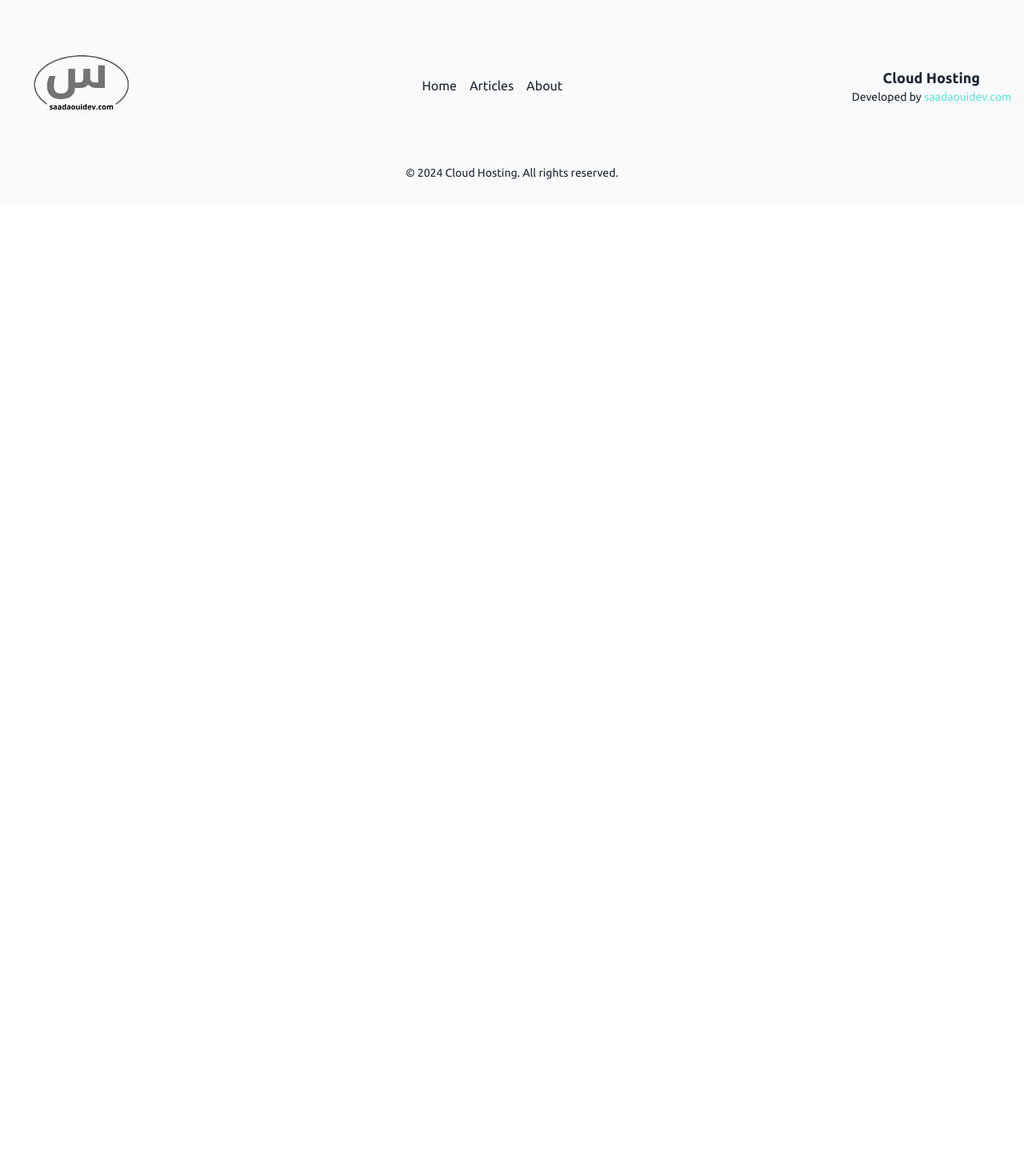
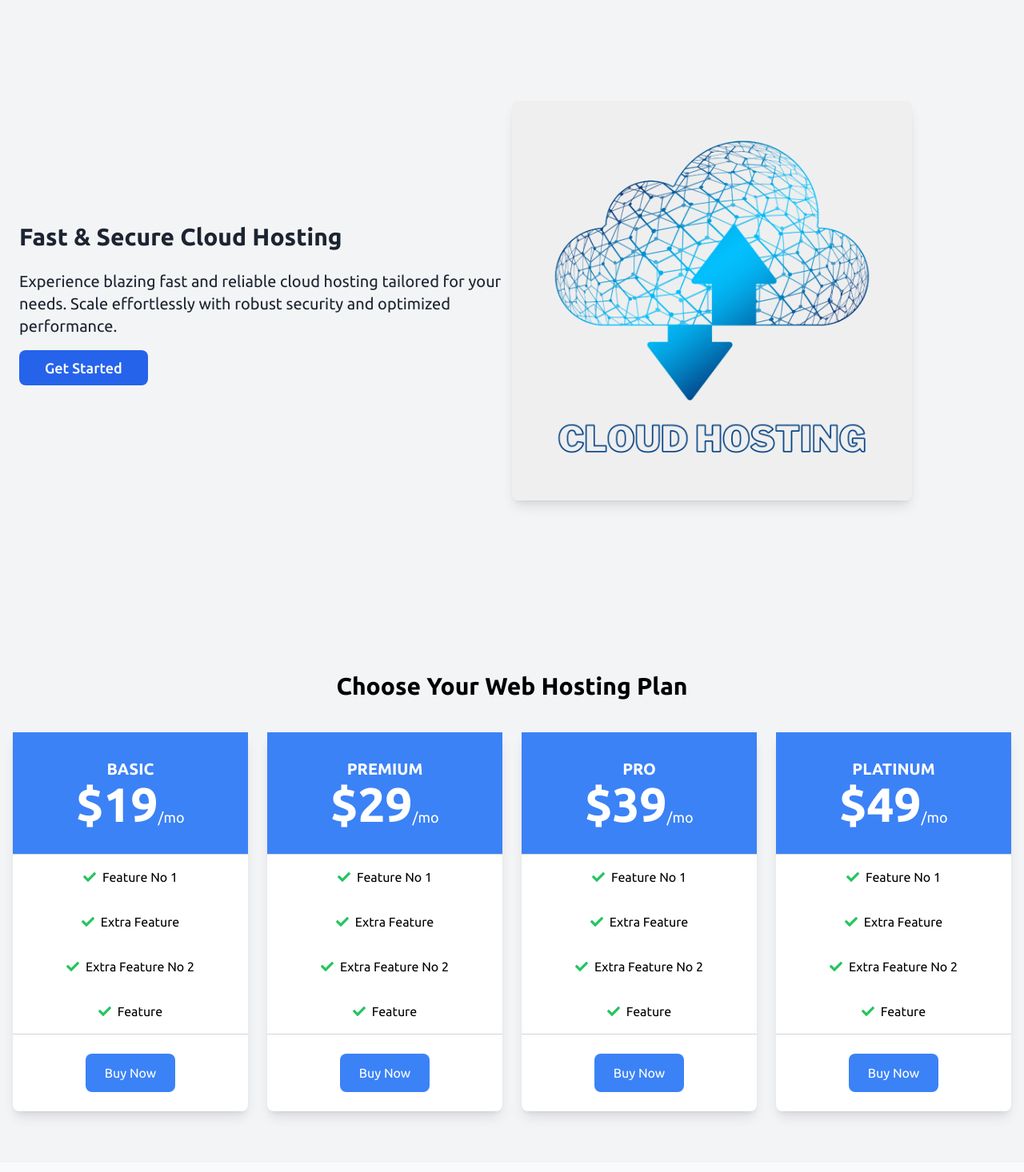
Before and after one commit to Saadaoui-Forkan/Cloud-Hosting, a Next.js app: page / in a window 1280 px wide. Shown: the part 104-1570 px from the top of the page at 80% size. Before the commit the page ends 800 px from the top, so only its background shows below. Built offline with nearby package versions, Linux system fonts and the light colour scheme.

Commit message:
create home page

```diff
--- a/src/app/about/page.tsx
+++ b/src/app/about/page.tsx
@@ -2,7 +2,14 @@ import React from 'react'
 
 const About = () => {
   return (
-    <div>About</div>
+    <section className="h-[50vh] container m-auto">
+      <h1 className="text-3xl font-bold text-gray-800 p-5">
+        About This App
+      </h1>
+      <p className="px-5 text-gray-600 text-xl">
+        The best web hosting solution for your online success
+      </p>
+    </section>
   )
 }
 
--- a/src/app/articles/search/page.tsx
+++ b/src/app/articles/search/page.tsx
@@ -1,4 +1,4 @@
-import React from 'react'
+
 
 const Search = () => {
   return (
--- a/src/app/globals.css
+++ b/src/app/globals.css
@@ -7,3 +7,24 @@
   margin: 0;
   box-sizing: border-box;
 }
+
+/* Hero Section Animation */
+@keyframes fadeInUp {
+  from {
+    opacity: 0;
+    transform: translateY(20px);
+  }
+  to {
+    opacity: 1;
+    transform: translateY(0);
+  }
+}
+.animate-fadeInUp {
+  animation: fadeInUp 1s ease forwards;
+}
+.delay-200 {
+  animation-delay: 0.2s;
+}
+.delay-300 {
+  animation-delay: 0.3s;
+}
--- a/src/app/page.tsx
+++ b/src/app/page.tsx
@@ -1,11 +1,12 @@
-import Footer from "@/components/footer";
-import Header from "@/components/header"
+
+import Hero from "@/components/home/Hero";
+import Plans from "@/components/home/Plans";
 
 export default function Home() {
   return (
     <div className="">
-      السلام عليكم ورحمة الله وبركاته
-
+      <Hero/>
+      <Plans/>
     </div>
   );
 }
--- a/src/components/footer/index.tsx
+++ b/src/components/footer/index.tsx
@@ -16,6 +16,8 @@ const Footer = () => {
               alt="Logo"
               height={150}
               width={150}
+              priority  // default value is true
+              //priority={true} ==> free loading: load the image then the content / priority={false} ==> lazy loading: load the content then the image
               className="cursor-pointer"
             />
           </div>
--- a/src/components/header/index.tsx
+++ b/src/components/header/index.tsx
@@ -22,7 +22,7 @@ const Header = () => {
   ];
 
   return (
-    <div className="flex justify-between items-center shadow-md h-20 relative">
+    <div className="flex justify-between items-center shadow-md h-20 relative z-10">
       {/* Logo */}
       <Link href="/">
         <Image
@@ -30,6 +30,7 @@ const Header = () => {
           alt="Logo"
           height={100}
           width={100}
+          priority
           className="cursor-pointer"
         />
       </Link>
--- /dev/null
+++ b/src/components/home/Hero.tsx
@@ -0,0 +1,39 @@
+import Image from 'next/image'
+import cloudHosting from '../../../public/cloud-hosting.png'
+import Link from 'next/link'
+
+const Hero = () => {
+  return (
+    <section className="relative flex flex-col md:flex-row items-center justify-between min-h-screen bg-gray-100 text-darkBlue px-6 py-16">
+
+      {/* Text Content */}
+      <div className="md:w-1/2 space-y-6 text-center md:text-left">
+        <h1 className="text-2xl md:text-3xl font-bold animate-fadeInUp">
+          Fast & Secure Cloud Hosting
+        </h1>
+        <p className="max-w-2xl mx-auto md:mx-0 text-lg md:text-xl animate-fadeInUp delay-200">
+          Experience blazing fast and reliable cloud hosting tailored for your needs. Scale effortlessly with robust security and optimized performance.
+        </p>
+        <div className="mt-8 animate-fadeInUp delay-300">
+          <Link href="#pricing" className="px-8 py-3 bg-blue-600 hover:bg-blue-700 text-white text-lg font-medium rounded-lg transition duration-300 ease-in-out">
+            Get Started
+          </Link>
+        </div>
+      </div>
+
+      {/* Image Content */}
+      <div className="md:w-1/2 mt-8 md:mt-0 animate-fadeInRight">
+        <Image
+          src={cloudHosting}
+          alt="Cloud Hosting"
+          className="object-cover rounded-lg shadow-lg"
+          height={500}
+          width={500}
+          priority
+        />
+      </div>
+    </section>
+  )
+}
+
+export default Hero
--- /dev/null
+++ b/src/components/home/Plans.tsx
@@ -0,0 +1,64 @@
+import React from 'react';
+import { FaCheck } from 'react-icons/fa';
+import Link from 'next/link';
+
+// Interface pour un plan
+interface Plan {
+  name: string;
+  price: number;
+  features: string[];
+}
+
+const plans: Plan[] = [
+  { name: 'Basic', price: 19, features: ['Feature No 1', 'Extra Feature', 'Extra Feature No 2', 'Feature'] },
+  { name: 'Premium', price: 29, features: ['Feature No 1', 'Extra Feature', 'Extra Feature No 2', 'Feature'] },
+  { name: 'Pro', price: 39, features: ['Feature No 1', 'Extra Feature', 'Extra Feature No 2', 'Feature'] },
+  { name: 'Platinum', price: 49, features: ['Feature No 1', 'Extra Feature', 'Extra Feature No 2', 'Feature'] }
+];
+
+const Pricing: React.FC = () => {
+  return (
+    <div className="py-16 bg-gray-100">
+      <div className="container mx-auto px-4">
+        {/* Main Heading */}
+        <div className="text-center mb-10">
+          <h2 className="text-3xl font-bold">Choose Your Web Hosting Plan</h2>
+        </div>
+
+        {/* Plans */}
+        <div className="grid grid-cols-1 sm:grid-cols-2 lg:grid-cols-4 gap-6">
+          {plans.map((plan) => (
+            <div className="bg-white text-center shadow-lg rounded-lg" key={plan.name}>
+              {/* Plan Header */}
+              <div className="bg-blue-500 text-white py-8 px-4 relative">
+                <h3 className="text-xl font-bold uppercase">{plan.name}</h3>
+                <div className="flex items-end justify-center">
+                  <span className="text-6xl font-bold">${plan.price}</span>
+                  <span className="text-lg">/mo</span>
+                </div>
+              </div>
+
+              {/* Features List */}
+              <ul className="border-t border-b border-gray-300">
+                {plan.features.map((feature, index) => (
+                  <li key={index} className="py-4 flex justify-center items-center">
+                    <FaCheck className="text-green-500 mr-2" /> {feature}
+                  </li>
+                ))}
+              </ul>
+
+              {/* Plan Footer */}
+              <div className="py-6">
+                <Link href="#" className="inline-block bg-blue-500 text-white px-6 py-3 rounded-lg">
+                  Buy Now
+                </Link>
+              </div>
+            </div>
+          ))}
+        </div>
+      </div>
+    </div>
+  );
+};
+
+export default Pricing;
```
Also changed, not shown: package.json (+5 -4 lines), public/cloud-hosting.png (added), 1 other file (tests, documents, lock files or other folders).
